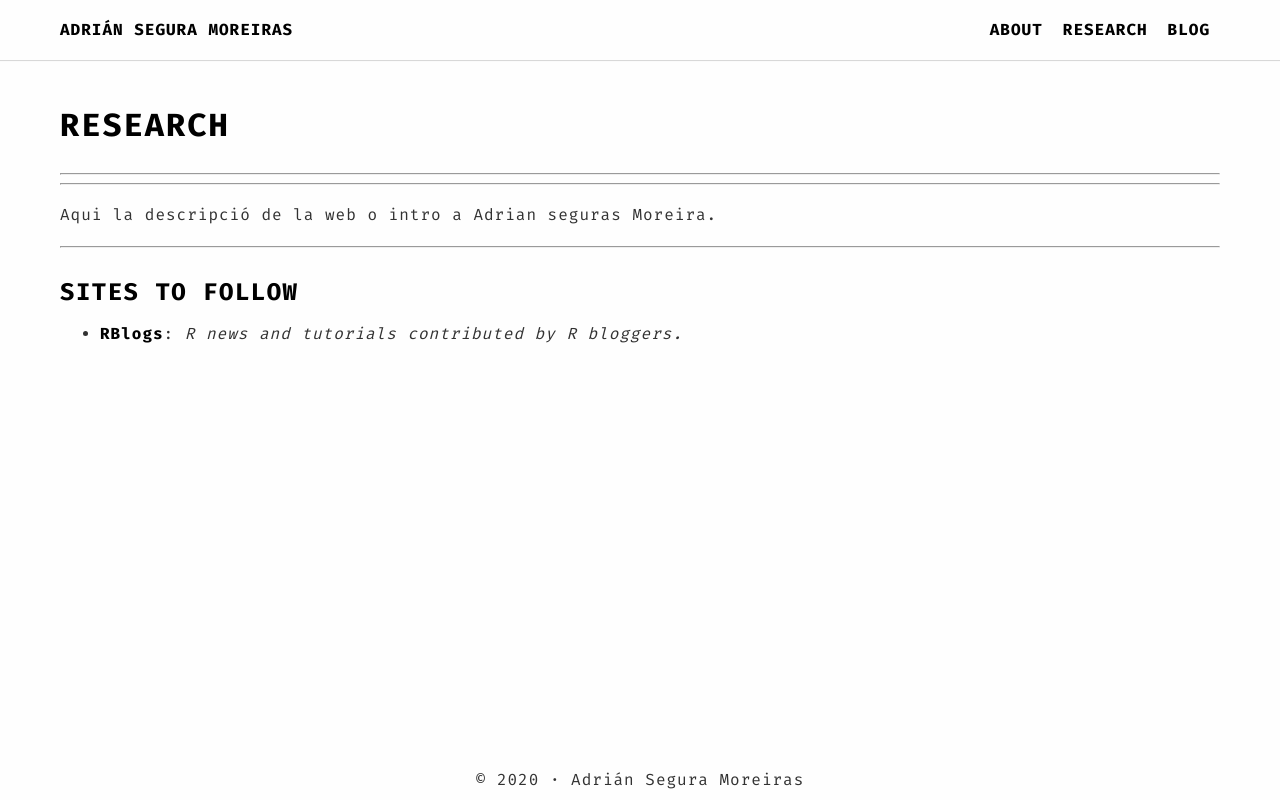
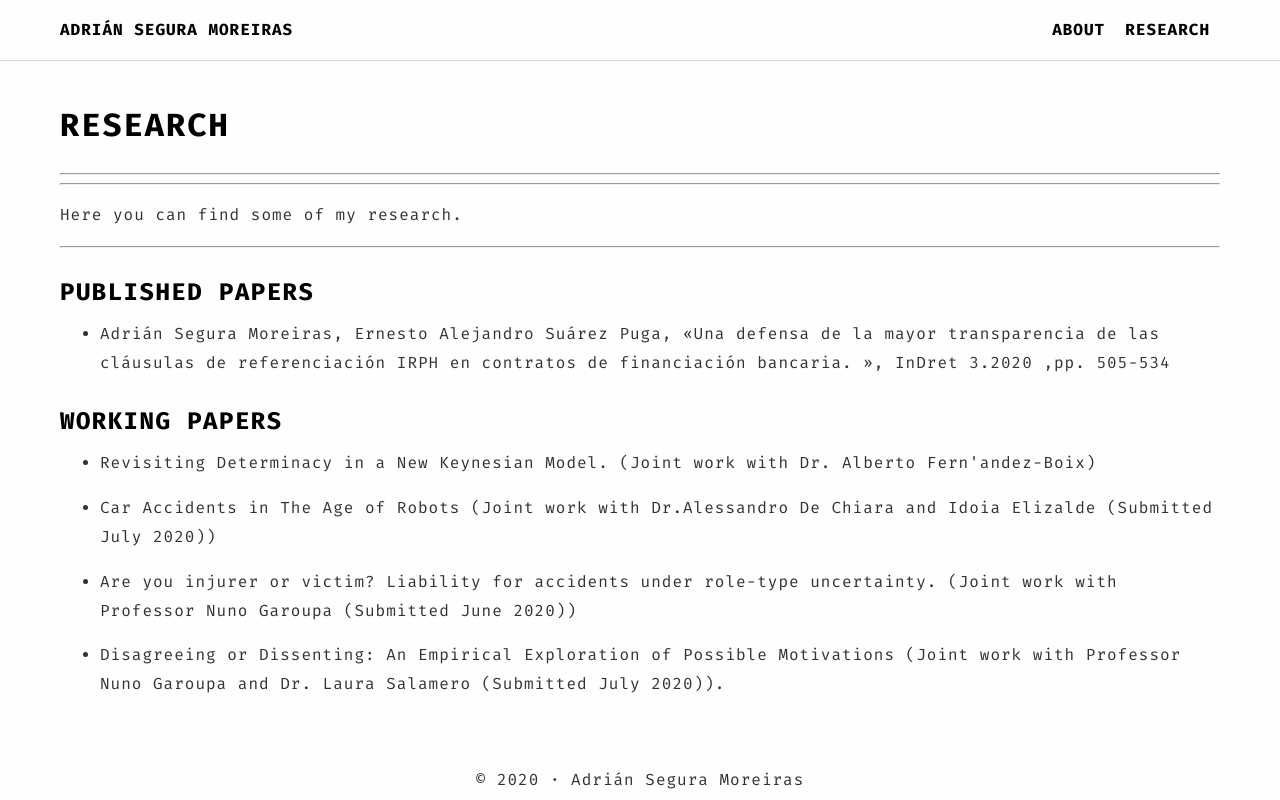
Before and after one commit to adriansegura2020/adriansegura.github.io, a plain HTML site: page research/index.html in a window 1280 px wide. Drawn offline with nearby package versions, Linux system fonts and the light colour scheme; some packages are replaced by stand-ins of ours.

Commit message:
mod_research_cv_updated_august

```diff
--- a/posts/index.xml
+++ b/posts/index.xml
@@ -16,7 +16,7 @@
       <pubDate>Mon, 17 Aug 2020 00:00:00 +0000</pubDate>
 
       <guid>/posts/test/</guid>
-      <description>Here you can find my cv</description>
+      <description></description>
     </item>
 
   </channel>
--- a/research/index.html
+++ b/research/index.html
@@ -62,10 +62,6 @@
               <a class="navigation-link" href="/research/">Research</a>
             </li>
 
-            <li class="navigation-item  align-center ">
-              <a class="navigation-link" href="/posts/">Blog</a>
-            </li>
-
 
       </ul>
     </label>
@@ -108,12 +104,21 @@
 
 <hr />
 <hr />
-<p>Aqui la descripció de la web o intro a Adrian seguras Moreira.</p>
+<p>Here you can find some of my research.</p>
 <hr />
-<div id="sites-to-follow" class="section level3">
-<h3>Sites to follow</h3>
+<div id="published-papers" class="section level3">
+<h3>Published papers</h3>
 <ul>
-<li><a href="https://www.r-bloggers.com/tag/rblogs/">RBlogs</a>: <em>R news and tutorials contributed by R bloggers.</em></li>
+<li>Adrián Segura Moreiras, Ernesto Alejandro Suárez Puga, «Una defensa de la mayor transparencia de las cláusulas de referenciación IRPH en contratos de financiación bancaria. », InDret 3.2020 ,pp. 505-534</li>
+</ul>
+</div>
+<div id="working-papers" class="section level3">
+<h3>Working papers</h3>
+<ul>
+<li><p>Revisiting Determinacy in a New Keynesian Model. (Joint work with Dr. Alberto Fern'andez-Boix)</p></li>
+<li><p>Car Accidents in The Age of Robots (Joint work with Dr.Alessandro De Chiara and Idoia Elizalde (Submitted July 2020))</p></li>
+<li><p>Are you injurer or victim? Liability for accidents under role-type uncertainty. (Joint work with Professor Nuno Garoupa (Submitted June 2020))</p></li>
+<li><p>Disagreeing or Dissenting: An Empirical Exploration of Possible Motivations (Joint work with Professor Nuno Garoupa and Dr. Laura Salamero (Submitted July 2020)).</p></li>
 </ul>
 </div>
 
```
Also changed, not shown: 404.html (+0 -4 lines), about/index.html (+14 -4 lines), categories/index.html (+0 -4 lines), index.html (+0 -4 lines), index.xml (+4 -3 lines), posts/index.html (+0 -4 lines), posts/test/index.html (+1 -5 lines), tags/index.html (+0 -4 lines), 4 other files.
